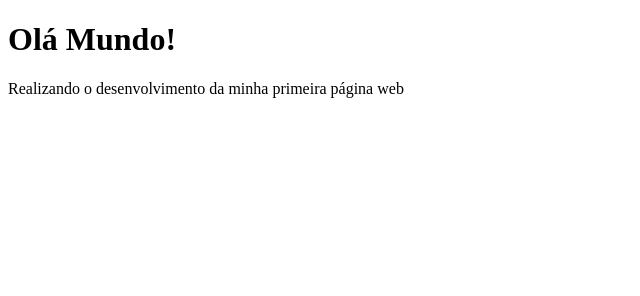
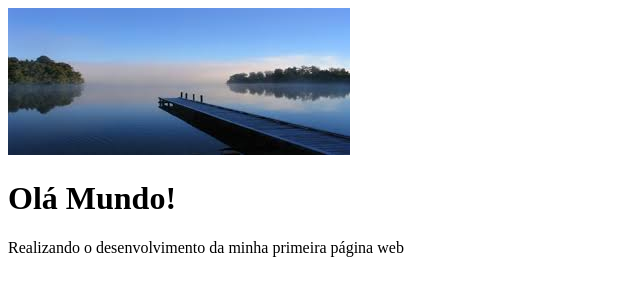
Before and after one commit to SquidPro/pw, a plain HTML site: page index.html in a window 1280 px wide. Shown: the whole page, without its empty margins (0-640 px from the left). Drawn offline with Linux system fonts and the light colour scheme.

Commit message:
rastrando e committando

```diff
--- a/index.html
+++ b/index.html
@@ -3,6 +3,7 @@
 <head>
 	<meta charset="utf-8">
 	<title>Primeira Página</title>
+	<img src="img/imagem.jpg">
 </head>
 <body>
 <h1>Olá Mundo!</h1>
```
